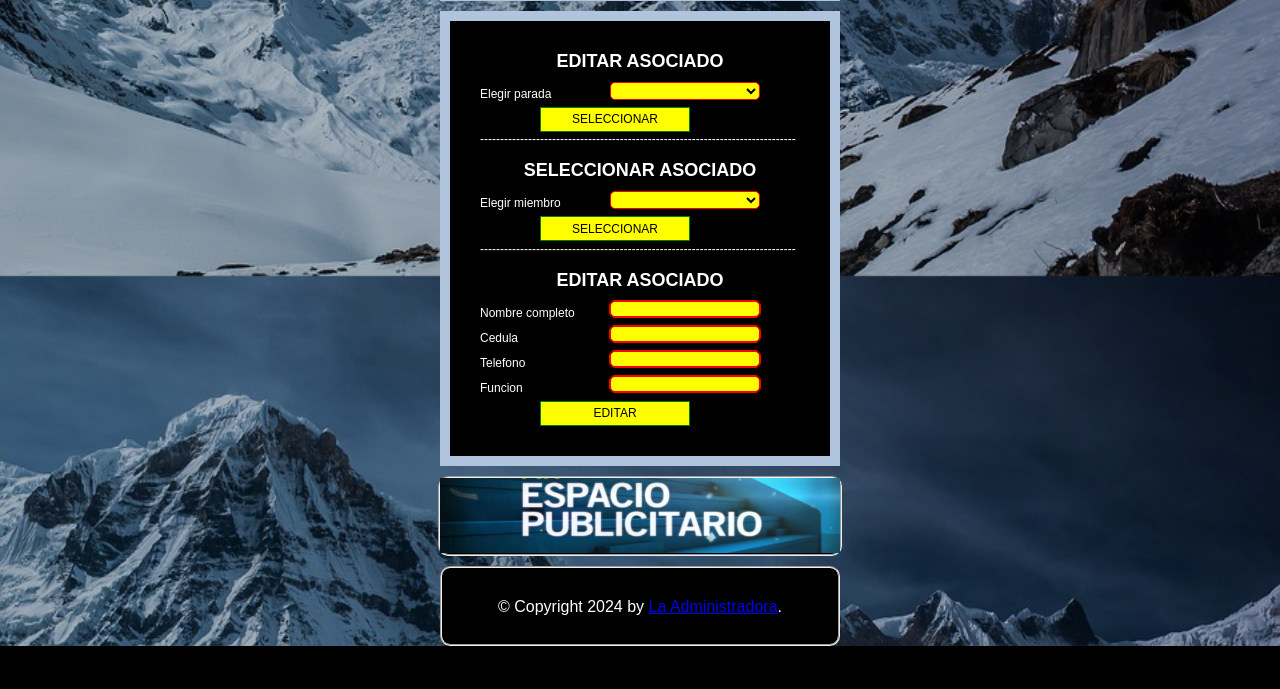
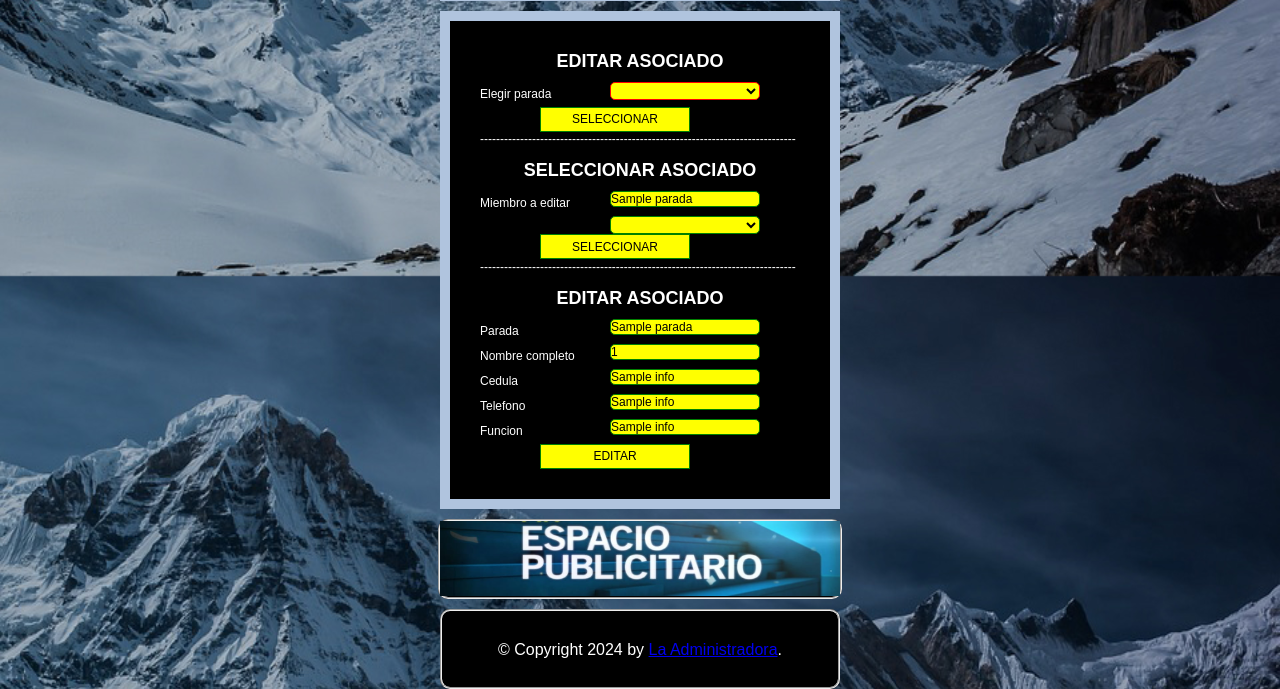
Before and after one commit to juancarotejeda/webmototaxis, a Flask app: template templates/digitadores.html in a window 1280 px wide. Shown: the part 1324-2013 px from the top of the page. Before the commit the page ends 1970 px from the top, so only its background shows below. Run offline with Flask 3, Linux system fonts and the light colour scheme; the template is opened without the code that fills it: most values are stand-ins (such as "Sample title", 1, 10 or a date in 2020).

Commit message:
terminando digitadore

```diff
--- a/app.py
+++ b/app.py
@@ -20,12 +20,11 @@ connection =mysql.connector.connect(
     user=DB_USERNAME,
     password=DB_PASSWORD,
     database=DB_NAME,
-    autocommit=True,
+    autocommit=True
+)
 
-)
 @app.route("/")
 def login():
-    msg = ''
     cur = connection.cursor()
     resultado=funciones.listado_paradas(cur)
     paradas=[]
@@ -34,43 +33,45 @@ def login():
     cur.close()
     return render_template('login.html',n_paradas=paradas)
 
-@app.route("/new_data", methods=["POST"])
+@app.route("/new_data", methods=["GUET","POST"])
 def new_data():
-    msg = ''
+   msg = ''
+   if request.method == 'POST':
     global parada,cedula,password
     parada = request.form['parada']
     cedula = request.form['cedula']
     password = request.form['clave']
     cur = connection.cursor()
     estacion=funciones.check_parada(cur,parada)
-    if estacion == False:
-        msg = 'Esta parada esta inoperante!'
-        flash(msg)
-        return redirect(url_for('login'))
-
-    cur.execute(f"SELECT cedula FROM {parada} WHERE cedula='{cedula}'")
-    result = cur.fetchall()
-    if result != []:
-      cur.execute(f"SELECT password FROM tabla_index  WHERE nombre ='{parada}'" )
-      ident=cur.fetchall()
-      for idx in ident:
-        if password == idx[0]:
-            fecha = datetime.strftime(datetime.now(),"%Y %m %d - %H:%M:%S")
-            informacion=funciones.info_parada(cur,parada)
-            cabecera=funciones.info_cabecera(cur,parada)
-            miembros=funciones.lista_miembros(cur,parada)
-            diario=funciones.diario_general(cur,parada)
-            cuotas_hist=funciones.prestamo_aport(cur,parada)
-            cur.close()
-            return render_template('info.html',informacion=informacion,cabecera=cabecera,fecha=fecha,miembros=miembros,diario=diario,cuotas_hist=cuotas_hist)
+    if estacion == True:
+        cur.execute(f"SELECT cedula FROM {parada} WHERE cedula='{cedula}'")
+        result = cur.fetchall()
+        if result != []:
+         cur.execute(f"SELECT password FROM tabla_index  WHERE nombre ='{parada}'" )
+         ident=cur.fetchall()
+         for idx in ident:
+            if password == idx[0]:
+                fecha = datetime.strftime(datetime.now(),"%Y %m %d - %H:%M:%S")
+                informacion=funciones.info_parada(cur,parada)
+                cabecera=funciones.info_cabecera(cur,parada)
+                miembros=funciones.lista_miembros(cur,parada)
+                diario=funciones.diario_general(cur,parada)
+                cuotas_hist=funciones.prestamo_aport(cur,parada)
+                cur.close()
+                return render_template('info.html',informacion=informacion,cabecera=cabecera,fecha=fecha,miembros=miembros,diario=diario,cuotas_hist=cuotas_hist)
+            else:
+                msg = 'Incorrecta contraseña de la parada!'
+                flash(msg)
+                return redirect(url_for('login'))
         else:
-            msg = 'Incorrecta contraseña de la parada!'
-            flash(msg)
-            return redirect(url_for('login'))
+          msg = 'cedula Incorrecta para esta parada!'
+          flash(msg)
+          return redirect(url_for('login'))
     else:
-      msg = 'cedula Incorrecta para esta parada!'
+      msg = 'Esta parada esta inoperante!'
       flash(msg)
       return redirect(url_for('login'))
+
 
 @app.route('/administrador')
 def administrador():
@@ -283,18 +284,40 @@ def n_miembro():
        funcion=request.form['funcion']
        funciones.insertar_Asociado(cur,parada,nombre,cedula,telefono,funcion)
        cur.close()
-       return render_template('direccion.html')
+       return render_template('digitadores.html')
 
-
-@app.route('/editar_miembro')
-def editar_miembro():
+@app.route('/select_p',methods=['GUEST','POST'])
+def select_p():
     if request.method == 'POST':
        cur = connection.cursor()
        parada=request.form['parada']
-       list_miembro=funciones.lista_miembros(cur,parada)
-    return render_template('direccion.html')
+       list_miembros=funciones.nombres_miembro(cur,parada)
+       cur.close()
+       return render_template('digitadores.html',parada=parada,list_miembros=list_miembros)
 
 
+@app.route('/select_miembro',methods=['GUEST','POST'])
+def select_miembro():
+    if request.method == 'POST':
+       cur = connection.cursor()
+       parada=request.form['parada']
+       miembro=request.form['miembros']
+       datos_miembro=funciones.dat_miembros(cur,parada,miembro)
+    return render_template('digitadores.html',datos_miembro=datos_miembro,parada=parada )
+
+@app.route('/redit_miembro',methods=['GUEST','POST'])
+def redit_miembro():
+    if request.method == 'POST':
+       cur = connection.cursor()
+       parada=request.form['parada']
+       id=request.form['id']
+       nombre=request.form['nombre']
+       cedula=request.form['cedula']
+       telefono=request.form['telefono']
+       funcion=request.form['funcion']
+       funciones.actualizar_asoc(cur,parada,nombre,cedula,telefono,funcion,id)
+       cur.close()
+       return render_template('digitadores.html')
 
 
 if __name__ == "__main__":
--- a/templates/digitadores.html
+++ b/templates/digitadores.html
@@ -179,6 +179,9 @@
             </form>
             </fieldset>
          </section>
+
+<!---------------------------editar miembro-------------------------------->
+
          <section id="editar_as">
         <fieldset class="pago">
         <form action="/select_p" method="POST">
@@ -204,12 +207,15 @@
         <legend><h1>SELECCIONAR ASOCIADO</h1></legend>
         <ol>
         <li>
-        <label for="miembro">Elegir miembro</label>
-        <select id="miembro" name="miembro" required>
+        <input id="banco" name="parada" type="text"value="{{parada}}">
+        </li>
+        <li>
+        <label for="miembros">Miembro a editar</label>
+        <select id="miembros" name="miembros">
                     <optgroup label="Miembros">
                     <option selected></option>
-                    {%for parada in paradas%}
-                    <option value = {{parada}} >{{parada}}</option>
+                    {%for miembro in list_miembros%}
+                    <option >{{miembro}}</option>
                     {%endfor%}
                     </optgroup>
         </select><br>
@@ -219,27 +225,34 @@
         </form>
         -------------------------------------------------------------------------------
         <br><br>
-        <form action="edit_miembros">
+        <form action="/redit_miembro" method="POST">
+        {%for info in datos_miembro%}
         <legend><h1>EDITAR ASOCIADO</h1></legend>
         <ol>
         <li>
+        <label for="parada">Parada</label>
+        <input id="parada" name="parada" type="text" value="{{parada}}" readonly>
+        </li>
+        <li>
+        <input name="id" type="hidden" value="{{info[0]}}">
         <label for="nombre">Nombre completo</label>
-        <input id="nombre" name="nombre" type="text"  required autofocus>
+        <input id="nombre" name="nombre" type="text" value="{{info[0]}}" autofocus>
         </li>
         <li>
         <label for="cedula">Cedula</label>
-        <input id="cedula" name="cedula" type="text"  required>
+        <input id="cedula" name="cedula" type="text" value="{{info[1]}}">
         </li>
         <li>
         <label for="telefono">Telefono</label>
-        <input id="telefono" name="telefono" type="text" required>
+        <input id="telefono" name="telefono" type="text" value="{{info[2]}}">
         </li>
         <li>
         <label for="funcion">Funcion</label>
-        <input id="funcion" name="funcion" type="text" required>
+        <input id="funcion" name="funcion" type="text" value="{{info[3]}}">
         </li>
         </ol>
         <button type="submit">EDITAR</button>
+        {%endfor%}
         </form>
         </fieldset>
 </section>
```
Also changed, not shown: funciones.py (+14 -3 lines).
